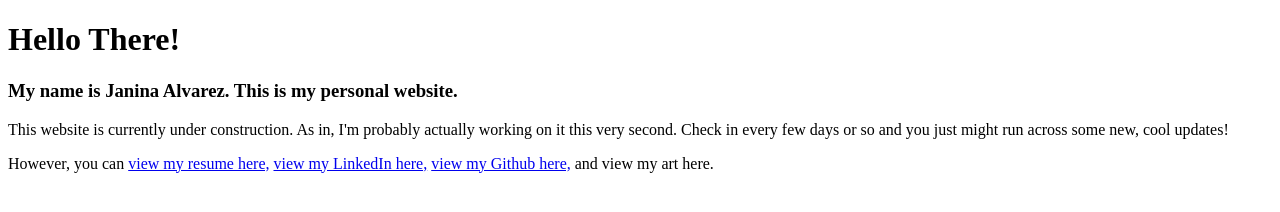
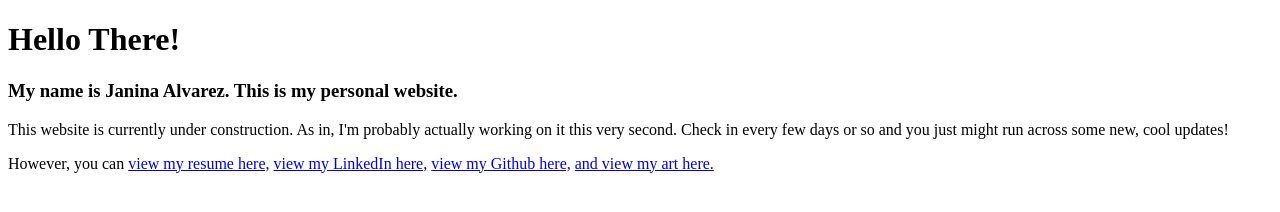
Before and after one commit to missjantastic/missjantastic.github.io, a plain HTML site: page index.html in a window 1280 px wide. Drawn offline with Linux system fonts and the light colour scheme.

Commit message:
fix link

```diff
--- a/index.html
+++ b/index.html
@@ -19,7 +19,7 @@
         <a href="Alvarez_Janina_Resume.pdf" target="_blank">view my resume here,</a>
         <a href="https://www.linkedin.com/in/jtalv" target="_blank">view my LinkedIn here,</a>
         <a href="https://github.com/missjantastic" target="_blank">view my Github here,</a>
-        <a href="instagram.com/jantastic.art" target="_blank"></a>and view my art here.</a>
+        <a href="instagram.com/jantastic.art" target="_blank">and view my art here.</a>
     </p>
 </body>
 
```
